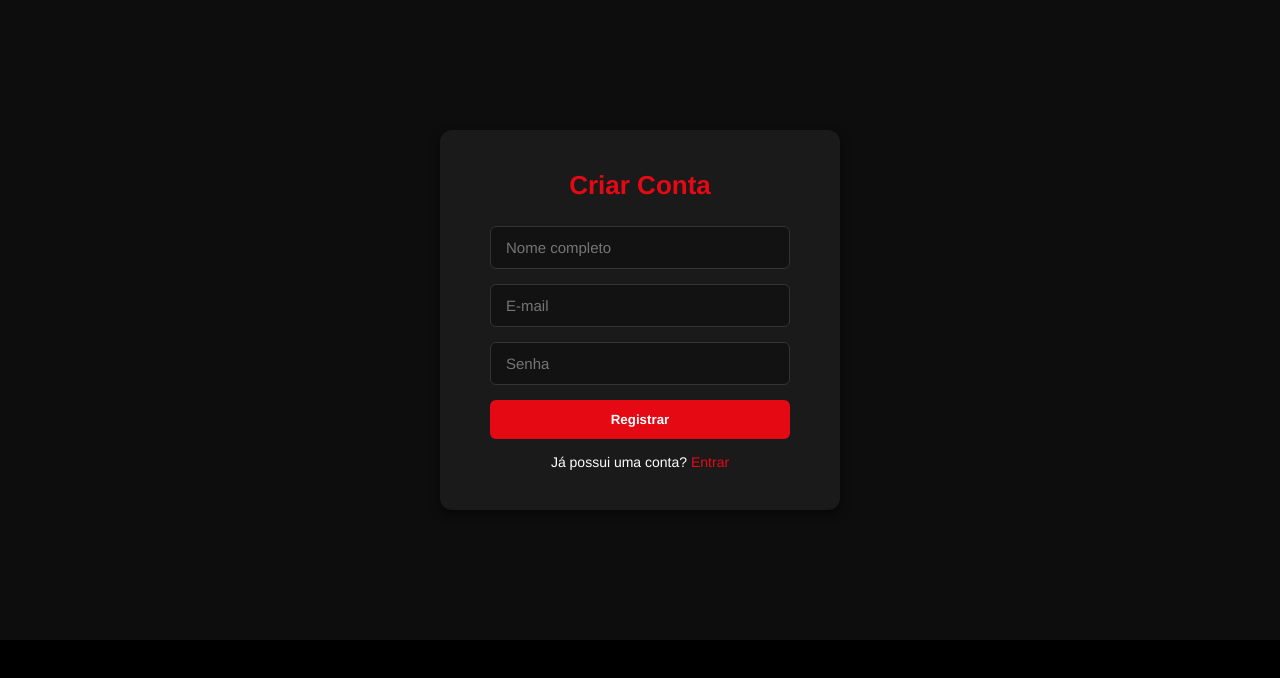
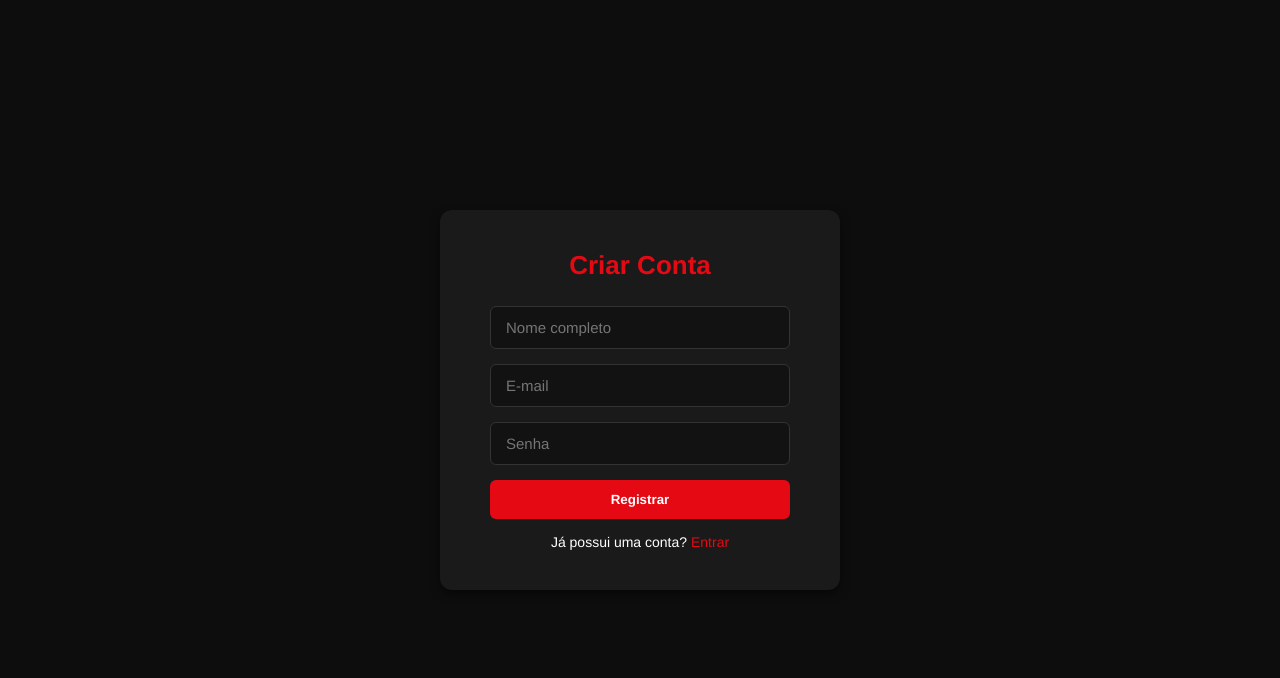
Before and after one commit to GabrielCMattos/project-verzel, a React (Vite) app in the folder front-end/tMDB/: page /register in a window 1280 px wide. Shown: the top 678 px of the page. Built offline with nearby package versions, Linux system fonts and the light colour scheme.

Commit message:
style: atualizar altura das páginas de autenticação e perfil para 100vh

```diff
--- a/front-end/tMDB/src/pages/Auth.css
+++ b/front-end/tMDB/src/pages/Auth.css
@@ -2,11 +2,10 @@
   display: flex;
   justify-content: center;
   align-items: center;
-  min-height: 80vh;
+  height: 100vh; /* antes estava min-height: 80vh */
   background-color: #0d0d0d;
   color: #fff;
 }
-
 .auth-card {
   background: #1a1a1a;
   border-radius: 12px;
--- a/front-end/tMDB/src/pages/Profile.css
+++ b/front-end/tMDB/src/pages/Profile.css
@@ -2,10 +2,11 @@
   display: flex;
   justify-content: center;
   align-items: center;
-  min-height: 80vh;
+  height: 100vh; /* antes estava min-height: 80vh */
   background-color: #0d0d0d;
   color: #fff;
 }
+
 
 .profile-card {
   background-color: #1a1a1a;
```
